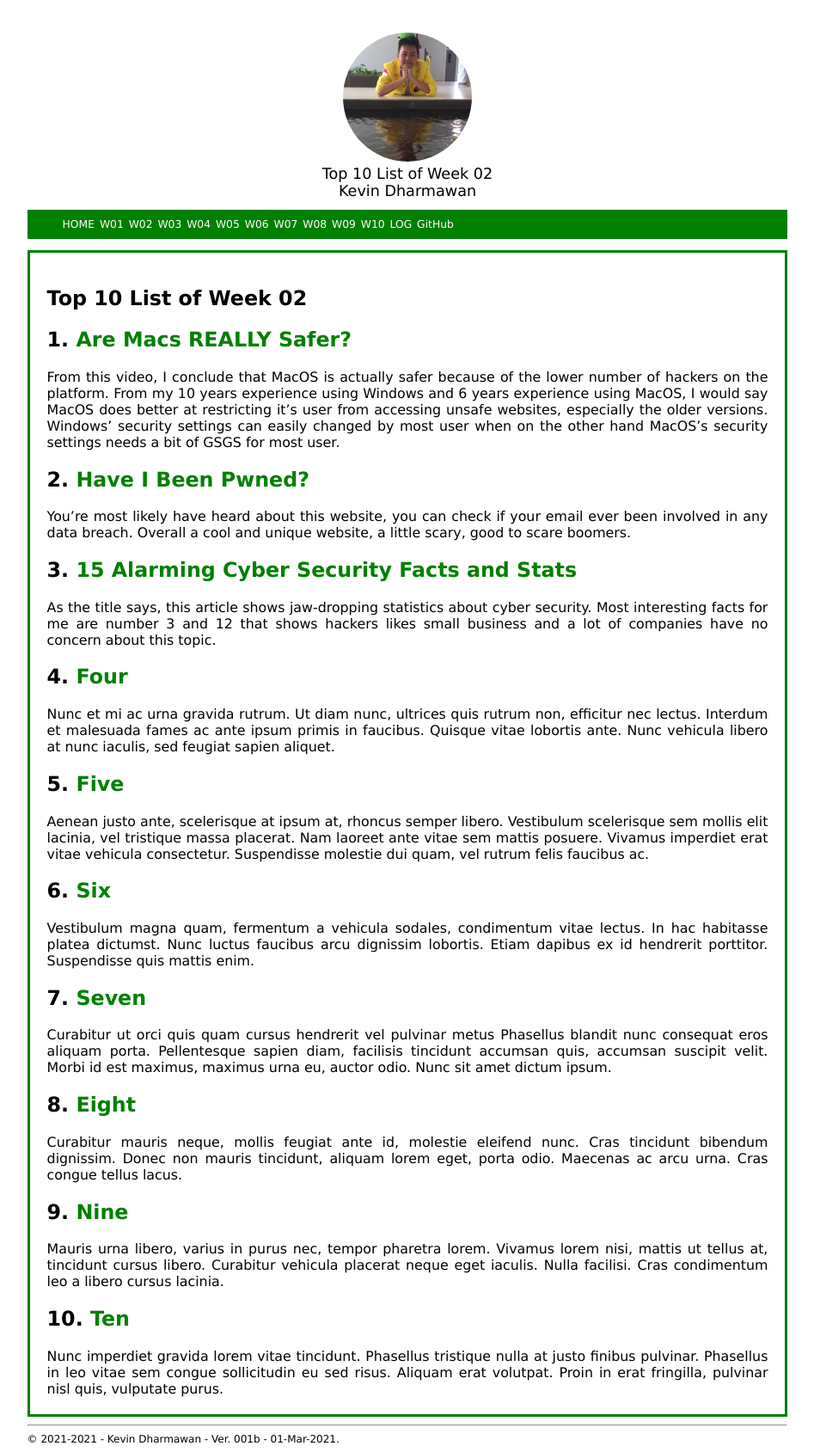
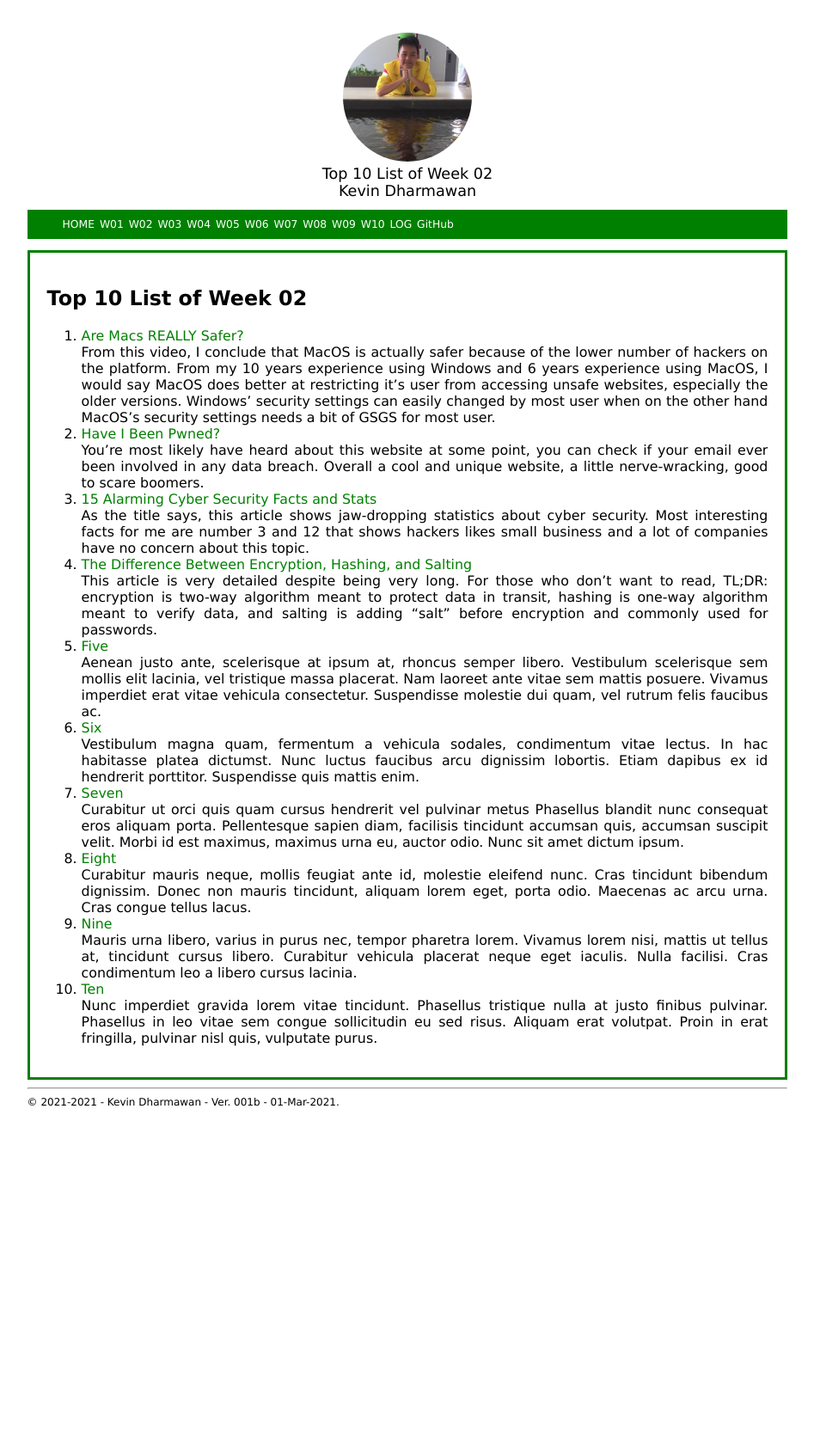
Before and after one commit to kevindharmawan/os211, a Jekyll site: the page built from w02.md, in a window 1280 px wide. Shown: the whole page at 86% size, without its empty margins (166-1113 px from the left). Built offline with Jekyll 4.4.1, drawn with Linux system fonts in a browser that asks for light colours; our own code applies the rules of GitHub Pages for plain Markdown files; after the commit the page ends 1297 px from its top, so only the background shows below that.

Commit message:
OS211 kevindharmawan

```diff
--- a/w02.md
+++ b/w02.md
@@ -5,62 +5,59 @@ permalink: /W02/
 
 # Top 10 List of Week 02
 
-## 1. [Are Macs REALLY Safer?](https://www.youtube.com/watch?v=-PIPMndlTqA)<br>
+1. [Are Macs REALLY Safer?](https://www.youtube.com/watch?v=-PIPMndlTqA)<br>
 From this video, I conclude that MacOS is actually safer because of the lower number of hackers on the platform.
 From my 10 years experience using Windows and 6 years experience using MacOS, I would say MacOS does better at restricting it's user from accessing unsafe websites, especially the older versions.
 Windows' security settings can easily changed by most user when on the other hand MacOS's security settings needs a bit of GSGS for most user.
 
-## 2. [Have I Been Pwned?](https://haveibeenpwned.com/)<br>
-You're most likely have heard about this website, you can check if your email ever been involved in any data breach.
-Overall a cool and unique website, a little scary, good to scare boomers.
+2. [Have I Been Pwned?](https://haveibeenpwned.com/)<br>
+You're most likely have heard about this website at some point, you can check if your email ever been involved in any data breach.
+Overall a cool and unique website, a little nerve-wracking, good to scare boomers.
 
-## 3. [15 Alarming Cyber Security Facts and Stats](https://www.cybintsolutions.com/cyber-security-facts-stats/#:~:text=43%25%20of%20cyber%20attacks%20target%20small%20business&text=62%25%20experienced%20phishing%20%26%20social%20engineering,of%20%247.68%20million%20per%20incident.)<br>
+3. [15 Alarming Cyber Security Facts and Stats](https://www.cybintsolutions.com/cyber-security-facts-stats/#:~:text=43%25%20of%20cyber%20attacks%20target%20small%20business&text=62%25%20experienced%20phishing%20%26%20social%20engineering,of%20%247.68%20million%20per%20incident.)<br>
 As the title says, this article shows jaw-dropping statistics about cyber security.
 Most interesting facts for me are number 3 and 12 that shows hackers likes small business and a lot of companies have no concern about this topic.
 
-## 4. [Four](https://en.wikipedia.org/wiki/4)<br>
-Nunc et mi ac urna gravida rutrum.
-Ut diam nunc, ultrices quis rutrum non, efficitur nec lectus.
-Interdum et malesuada fames ac ante ipsum primis in faucibus.
-Quisque vitae lobortis ante.
-Nunc vehicula libero at nunc iaculis, sed feugiat sapien aliquet.
+4. [The Difference Between Encryption, Hashing, and Salting](https://www.thesslstore.com/blog/difference-encryption-hashing-salting/)<br>
+This article is very detailed despite being very long.
+For those who don't want to read, TL;DR: encryption is two-way algorithm meant to protect data in transit, hashing is one-way algorithm meant to verify data, and salting is adding "salt" before encryption and commonly used for passwords.
 
-## 5. [Five](https://en.wikipedia.org/wiki/5)<br>
+5. [Five](https://www.youtube.com/watch?v=kd33UVZhnAA)<br>
 Aenean justo ante, scelerisque at ipsum at, rhoncus semper libero.
 Vestibulum scelerisque sem mollis elit lacinia, vel tristique massa placerat.
 Nam laoreet ante vitae sem mattis posuere.
 Vivamus imperdiet erat vitae vehicula consectetur.
 Suspendisse molestie dui quam, vel rutrum felis faucibus ac.
 
-## 6. [Six](https://en.wikipedia.org/wiki/6)<br>
+6. [Six](https://en.wikipedia.org/wiki/6)<br>
 Vestibulum magna quam, fermentum a vehicula sodales, condimentum vitae lectus.
 In hac habitasse platea dictumst.
 Nunc luctus faucibus arcu dignissim lobortis.
 Etiam dapibus ex id hendrerit porttitor.
 Suspendisse quis mattis enim.
 
-## 7. [Seven](https://en.wikipedia.org/wiki/7)<br>
+7. [Seven](https://en.wikipedia.org/wiki/7)<br>
 Curabitur ut orci quis quam cursus hendrerit vel pulvinar metus
 Phasellus blandit nunc consequat eros aliquam porta.
 Pellentesque sapien diam, facilisis tincidunt accumsan quis, accumsan suscipit velit.
 Morbi id est maximus, maximus urna eu, auctor odio.
 Nunc sit amet dictum ipsum.
 
-## 8. [Eight](https://en.wikipedia.org/wiki/8)<br>
+8. [Eight](https://en.wikipedia.org/wiki/8)<br>
 Curabitur mauris neque, mollis feugiat ante id, molestie eleifend nunc.
 Cras tincidunt bibendum dignissim.
 Donec non mauris tincidunt, aliquam lorem eget, porta odio.
 Maecenas ac arcu urna.
 Cras congue tellus lacus.
 
-## 9. [Nine](https://en.wikipedia.org/wiki/9)<br>
+9. [Nine](https://en.wikipedia.org/wiki/9)<br>
 Mauris urna libero, varius in purus nec, tempor pharetra lorem.
 Vivamus lorem nisi, mattis ut tellus at, tincidunt cursus libero.
 Curabitur vehicula placerat neque eget iaculis.
 Nulla facilisi.
 Cras condimentum leo a libero cursus lacinia.
 
-## 10. [Ten](https://en.wikipedia.org/wiki/10)<br>
+10. [Ten](https://en.wikipedia.org/wiki/10)<br>
 Nunc imperdiet gravida lorem vitae tincidunt.
 Phasellus tristique nulla at justo finibus pulvinar.
 Phasellus in leo vitae sem congue sollicitudin eu sed risus.
```
